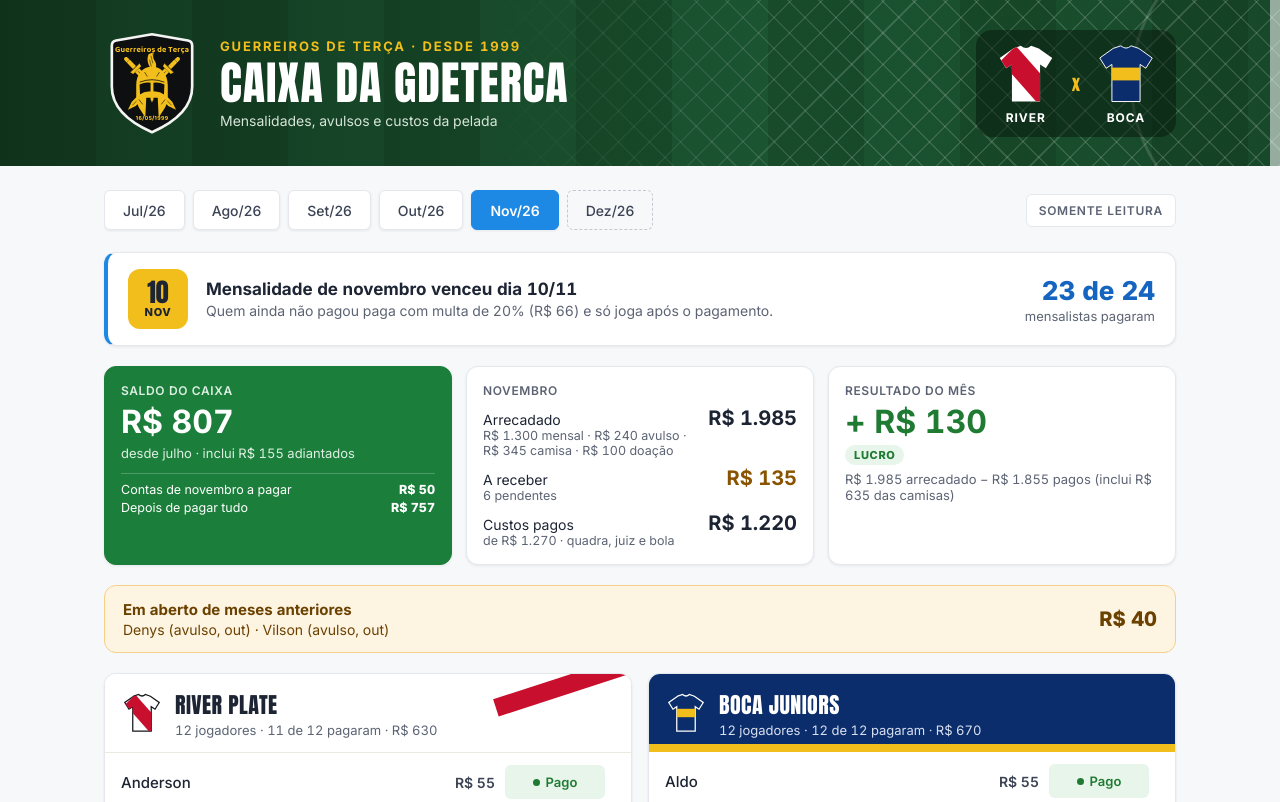
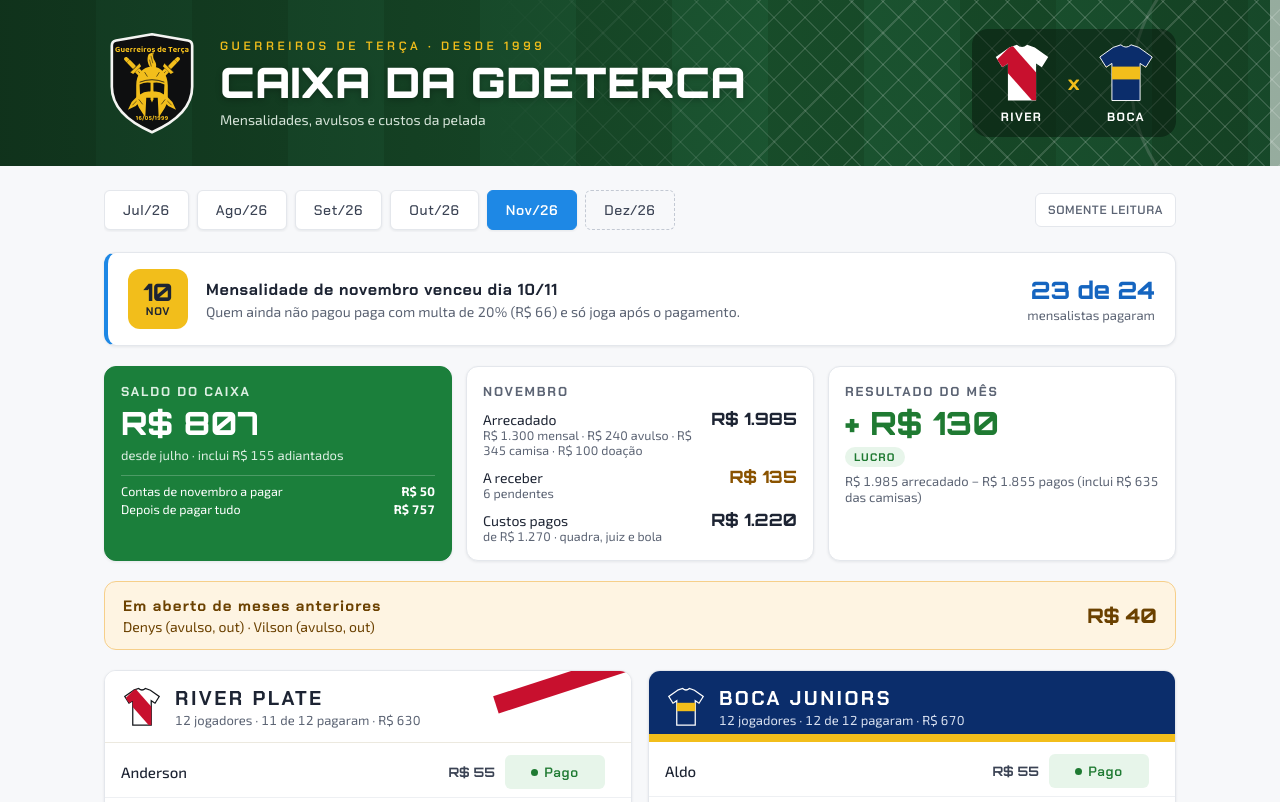
Before and after one commit to andersonpsv02-bit/GTERCA, a plain HTML site: page index.html in a window 1280 px wide. Shown: the top 802 px of the page. Drawn offline with Linux system fonts and the light colour scheme.

Commit message:
Tipografia igual ao painel Recebimento de BL Original
Co-Authored-By: Claude Opus 5.5 <noreply@anthropic.com>
Claude-Session: https://claude.ai/code/session_01Vq22ubkgqbSaqdvUcK7y8b

```diff
--- a/data.json
+++ b/data.json
@@ -1810,5 +1810,5 @@
    "mes": "2026-11"
   }
  },
- "atualizadoEm": "26/11/2026 17:48"
+ "atualizadoEm": "26/11/2026 20:54"
 }
--- a/index.html
+++ b/index.html
@@ -10,7 +10,7 @@
 <meta name="viewport" content="width=device-width, initial-scale=1">
 <link rel="preconnect" href="https://fonts.googleapis.com">
 <link rel="preconnect" href="https://fonts.gstatic.com" crossorigin>
-<link href="https://fonts.googleapis.com/css2?family=Anton&family=Inter:wght@400;500;600;700;800&display=swap" rel="stylesheet">
+<link href="https://fonts.googleapis.com/css2?family=Anton&family=Orbitron:wght@600;700;800;900&family=Chakra+Petch:wght@500;600;700&family=Exo+2:wght@400;500;600;700&display=swap" rel="stylesheet">
 <style>
   :root{
     color-scheme: light;
@@ -321,6 +321,33 @@
   .hbar i{background:var(--accent-3);}
   .hbar{border-bottom-color:var(--line);}
   .row:hover, .cost:hover{background:#fafbfc;}
+
+
+  /* ===== Tipografia igual ao painel Recebimento de BL Original ===== */
+  :root{ --hero:"Orbitron","Chakra Petch",system-ui,sans-serif; --display:"Chakra Petch","Exo 2",system-ui,sans-serif; --body:"Exo 2",system-ui,-apple-system,"Segoe UI",sans-serif; }
+  body{font-family:var(--body); font-size:14.5px;}
+  .brand h1, .brand h1.anton{font:900 clamp(26px,3.4vw,42px)/1.08 var(--hero); letter-spacing:.015em; text-transform:uppercase; text-shadow:0 2px 6px rgba(0,0,0,.25);}
+  .brand .eyebrow{font:600 12px var(--display); letter-spacing:.3em;}
+  .brand .sub{font-family:var(--body);}
+  .vs .side{font-family:var(--display); letter-spacing:.12em;}
+  .vs .x{font-family:var(--hero); font-weight:800;}
+  .label, .kpi .label{font:700 13px var(--display); letter-spacing:.14em; text-transform:uppercase;}
+  .card-head h2, .fold > summary h2{font:700 15px var(--display); letter-spacing:.16em; text-transform:uppercase;}
+  .team-head h2, .team-head h2.anton{font:700 20px var(--display); letter-spacing:.12em; text-transform:uppercase;}
+  .kpi .v{font:800 32px/1.1 var(--hero); letter-spacing:.01em;}
+  .kpi.mes .ln b{font:800 17px var(--hero);}
+  .kpi.res .tag{font-family:var(--display); letter-spacing:.1em;}
+  .due .cal b{font:800 24px/1 var(--hero);}
+  .due .cal span{font-family:var(--display);}
+  .due .txt strong{font:700 16px var(--display); letter-spacing:.04em;}
+  .due .count b{font:800 24px var(--hero);}
+  .debts .v, .uni-sum b, .price b, .cost-total b{font-family:var(--hero); font-weight:800;}
+  .debts .t strong, .cost-total span, .uni-th, .hlab .m, .rule strong{font-family:var(--display); letter-spacing:.08em;}
+  .month, .month-add, .ro-badge, .chip, .btn, .game, .team-btn, .fold > summary .tog, .lanc-item{font-family:var(--display); letter-spacing:.05em;}
+  .chip{font-size:13.5px;}
+  .row .val, .cost .v, .hlab .s{font-family:var(--hero); font-weight:700; font-size:13px;}
+  .row .nome, .cost .n, .uni-row .nome{font-family:var(--body);}
+  .note{font-family:var(--display); letter-spacing:.04em;}
 
   @media (max-width:640px){
     .top-in, main{padding-left:16px; padding-right:16px;}
```
